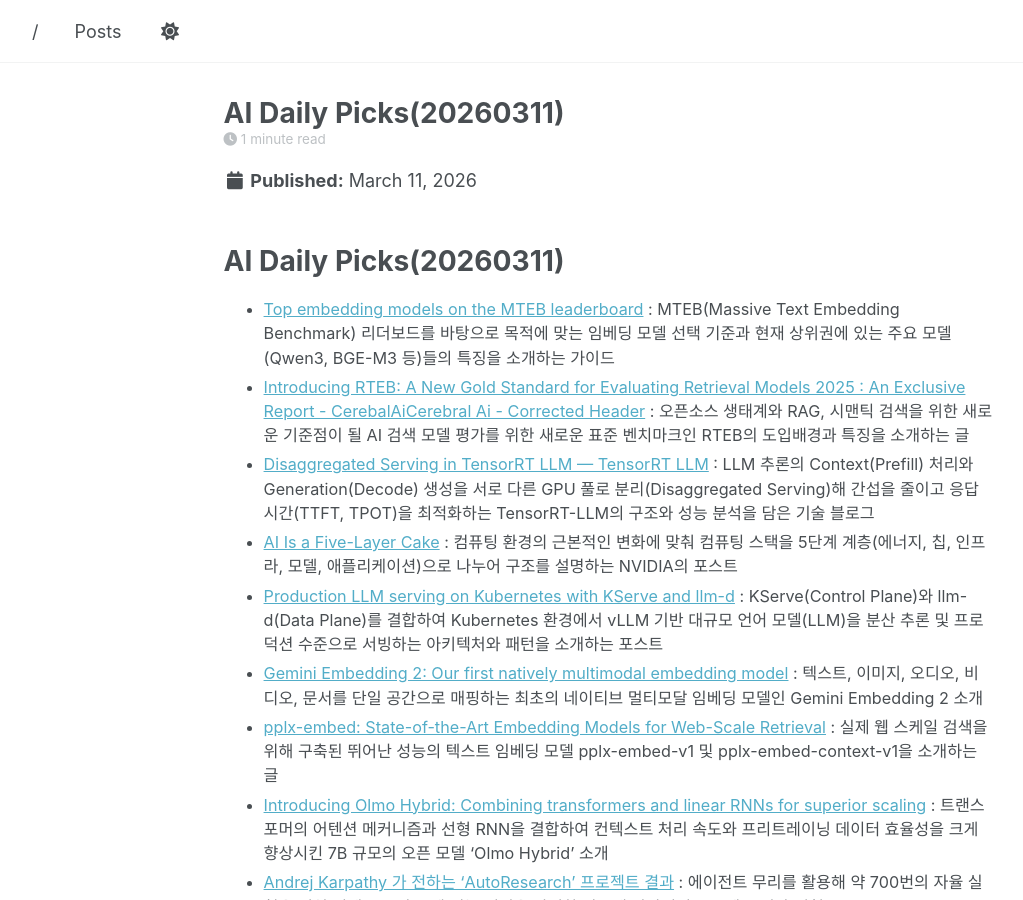
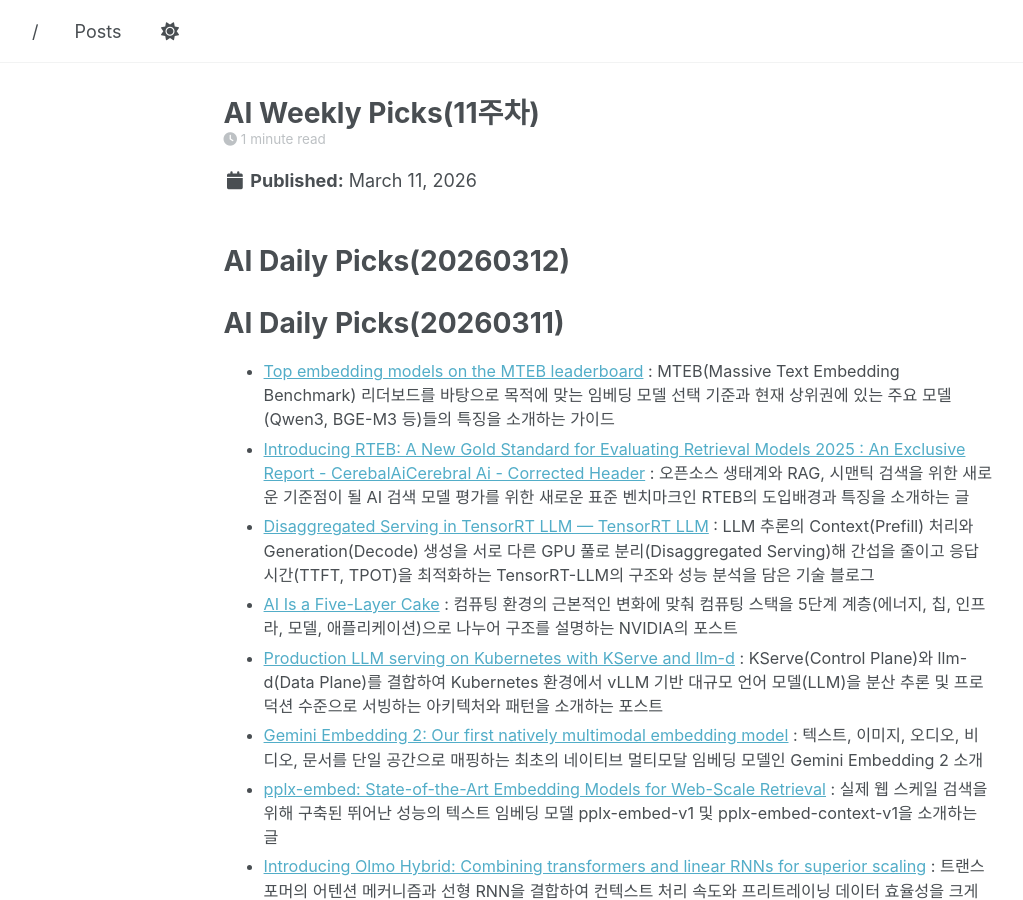
Before and after one commit to parameterfreak/parameterfreak.github.io, a Jekyll site: the page built from _posts/2026-03-11-ai-daily-picks.md, in a window 1280 px wide and 900 px high. Shown: the whole window, without its empty margins (58-1081 px from the left). Built offline with Jekyll 4.4.1, drawn with Linux system fonts in a browser that asks for light colours; a script that is not in the unit is left out.

Commit message:
Rename AI Daily Picks to AI Weekly Picks
Updated the title and permalink for the AI Daily Picks post. Added a new header for the next day's picks.

```diff
--- a/_posts/2026-03-11-ai-daily-picks.md
+++ b/_posts/2026-03-11-ai-daily-picks.md
@@ -1,7 +1,7 @@
 ---
-title: 'AI Daily Picks(20260311)'
+title: 'AI Weekly Picks(11주차)'
 date: 2026-03-11
-permalink: /posts/2026/03/ai-daily-picks-2026-03-11/
+permalink: /posts/2026/03/ai-weekly-picks-202611/
 categories:
   - Misc
 tags:
@@ -9,6 +9,8 @@
   - News
   - Reference
 ---
+
+# AI Daily Picks(20260312)
 
 # AI Daily Picks(20260311)
 
```
